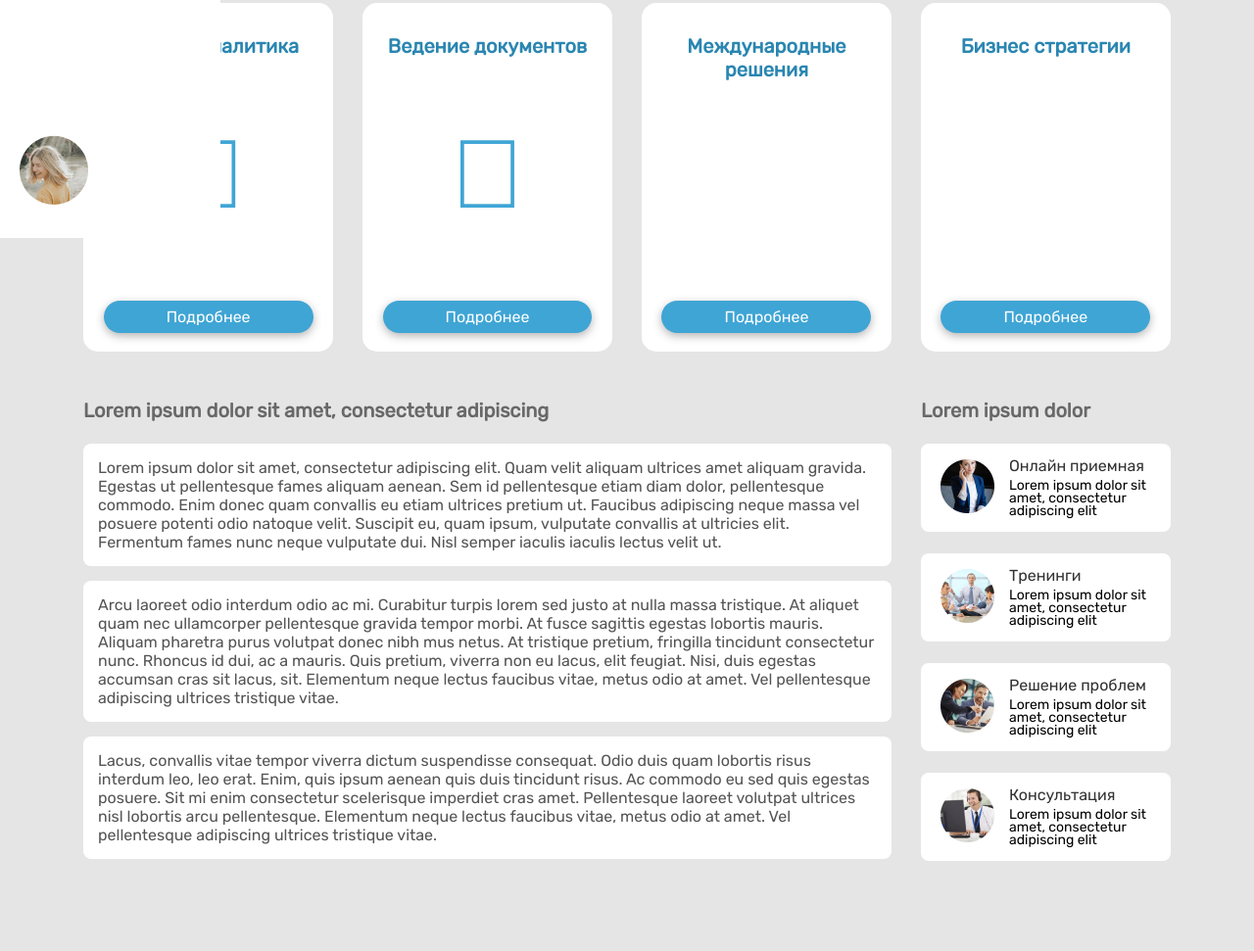
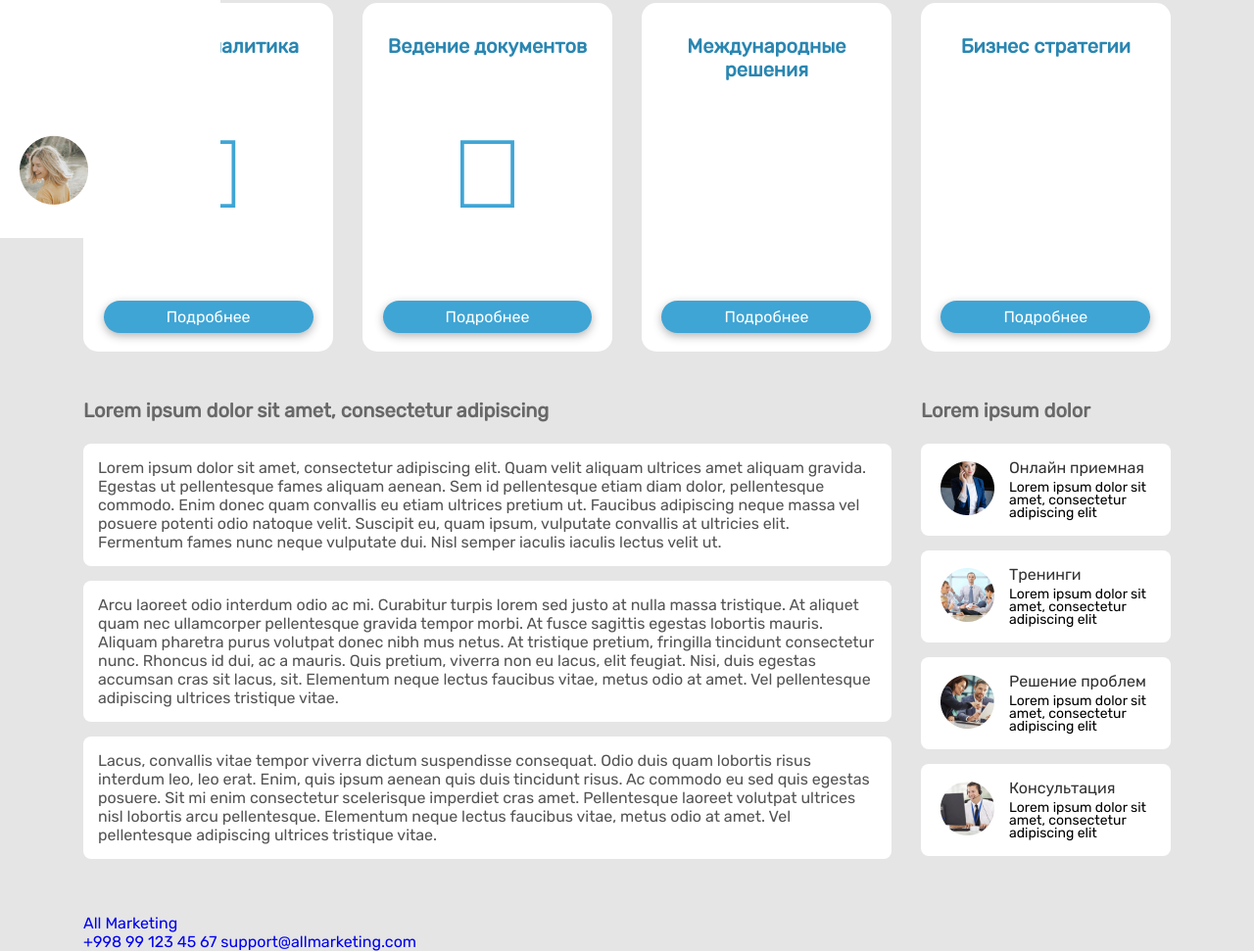
Before and after one commit to EgaDa/Blue, a plain HTML site: page index.html in a window 1280 px wide. Shown: the part 557-1528 px from the top of the page at 98% size. Before the commit the page ends 1495 px from the top, so only its background shows below. Drawn offline with Linux system fonts and the light colour scheme.

Commit message:
footer added

```diff
--- a/css/services.css
+++ b/css/services.css
@@ -47,7 +47,7 @@
     gap: 15px;
     width: 255px;
     margin-bottom: 15px;
-    margin-top: 22px;
+    height: 94px;
 }
 
 .desc__h {
@@ -66,7 +66,8 @@
     line-height: 13px;
     color: #000000;
 }
-.services__wrap{
+
+.services__wrap {
     display: flex;
     justify-content: center;
     gap: 30px;
--- a/index.html
+++ b/index.html
@@ -145,8 +145,16 @@
             </div>
         </div>
     </section>
-    <footer>
-
+    <footer class="footer">
+        <div class="container">
+            <div class="footer__wrap">
+                <a href="#">All Marketing</a>
+                <div class="contacs">
+                    <a href="tel:+998 99 123 45 67" class="contacs__link">+998 99 123 45 67</a>
+                    <a href="mailto:support@allmarketing.com" class="contacs__link">support@allmarketing.com</a>
+                </div>
+            </div>
+        </div>
     </footer>
 </body>
 
```
